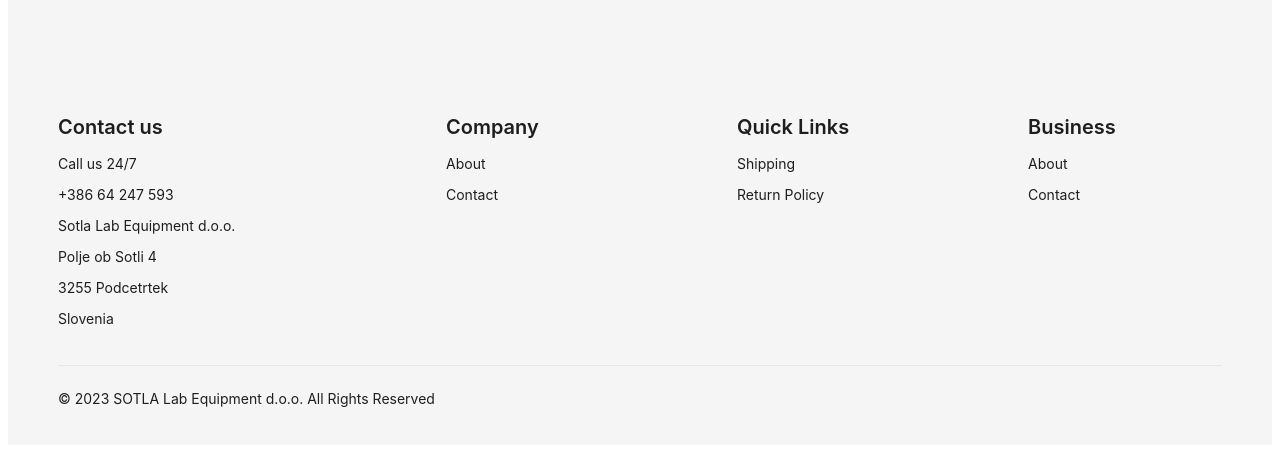
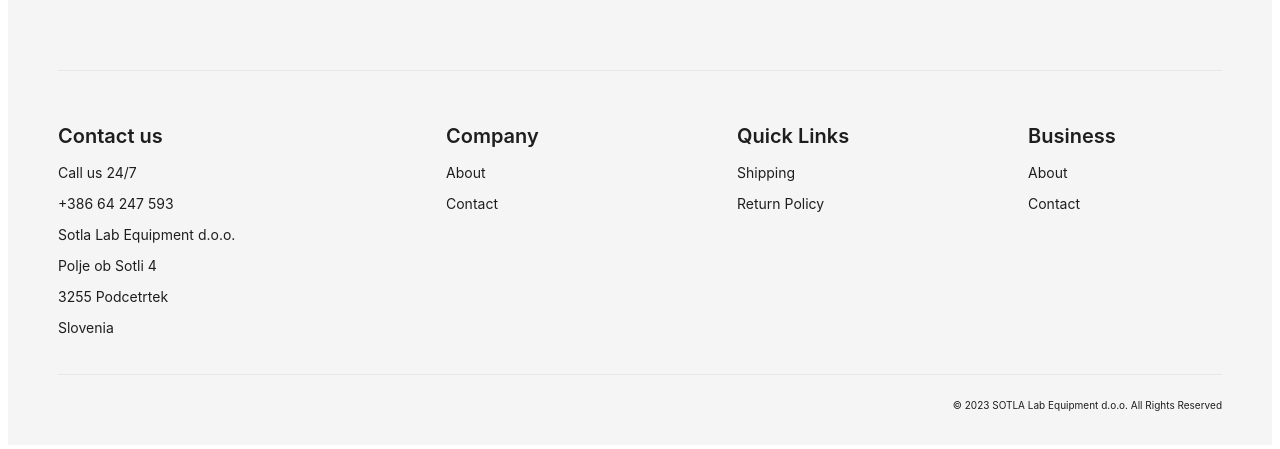
Before and after one commit to lsapundzic/b2b-store-frontend, a Next.js app: page /products/1 in a window 1280 px wide. Shown: the part 363-812 px from the top of the page. Built offline with nearby package versions, Linux system fonts and the light colour scheme; no server answers.

Commit message:
Small touches to footer

```diff
--- a/app/components/FooterContent.jsx
+++ b/app/components/FooterContent.jsx
@@ -4,10 +4,12 @@
 import { Col, Divider, Row } from "antd";
 import Title from "antd/es/typography/Title";
 import Link from "antd/es/typography/Link";
+import Paragraph from "antd/es/typography/Paragraph";
 
 export default function FooterContent() {
   return (
     <div>
+      <Divider />
       <Row>
         <Col span={8}>
           <Title level={4}>Contact us</Title>
@@ -35,7 +37,9 @@ export default function FooterContent() {
         </Col>
       </Row>
       <Divider />
-      <p>© 2023 SOTLA Lab Equipment d.o.o. All Rights Reserved</p>
+      <p style={{ fontSize: "10px", textAlign: "right" }}>
+        © 2023 SOTLA Lab Equipment d.o.o. All Rights Reserved
+      </p>
     </div>
   );
 }
```
